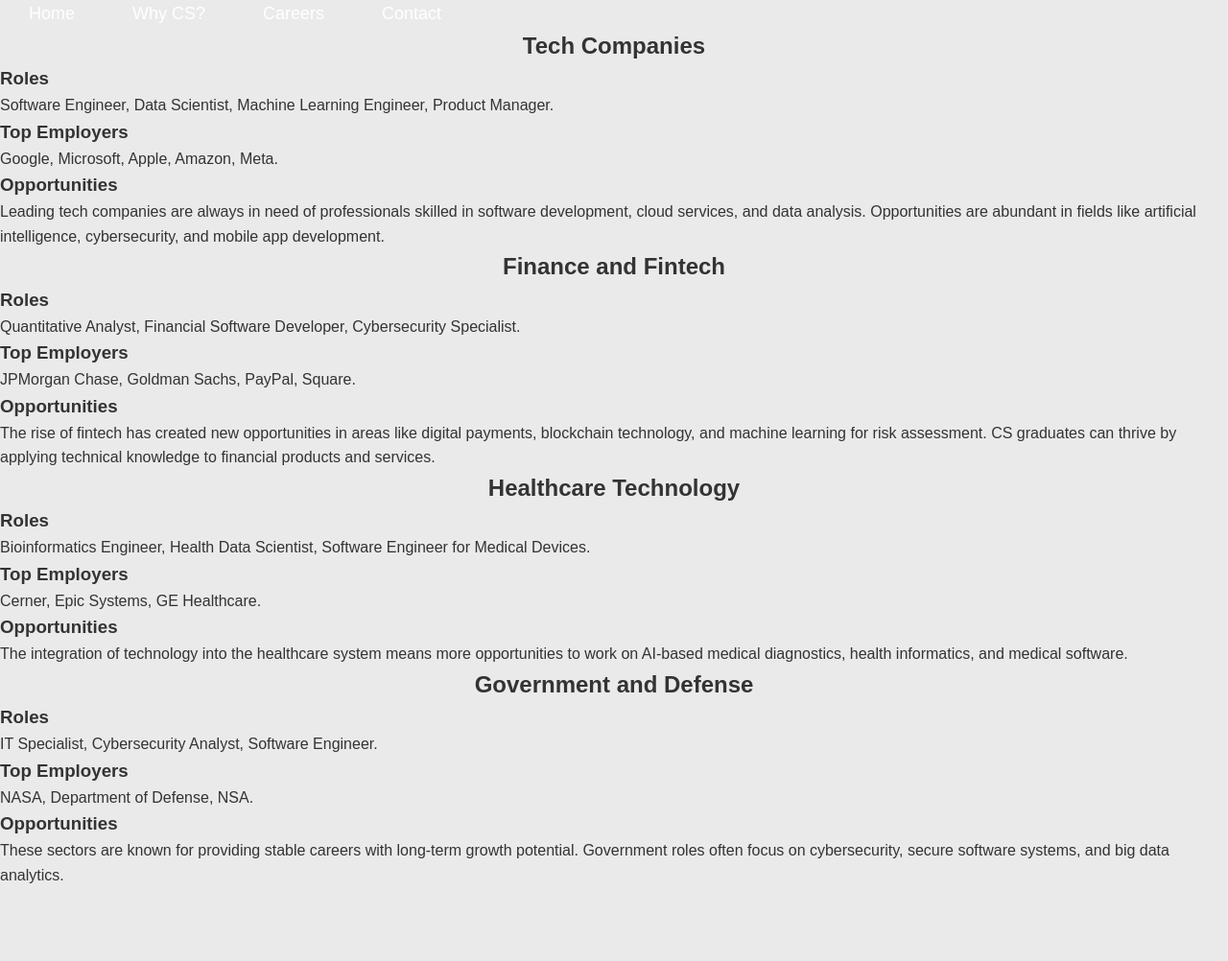
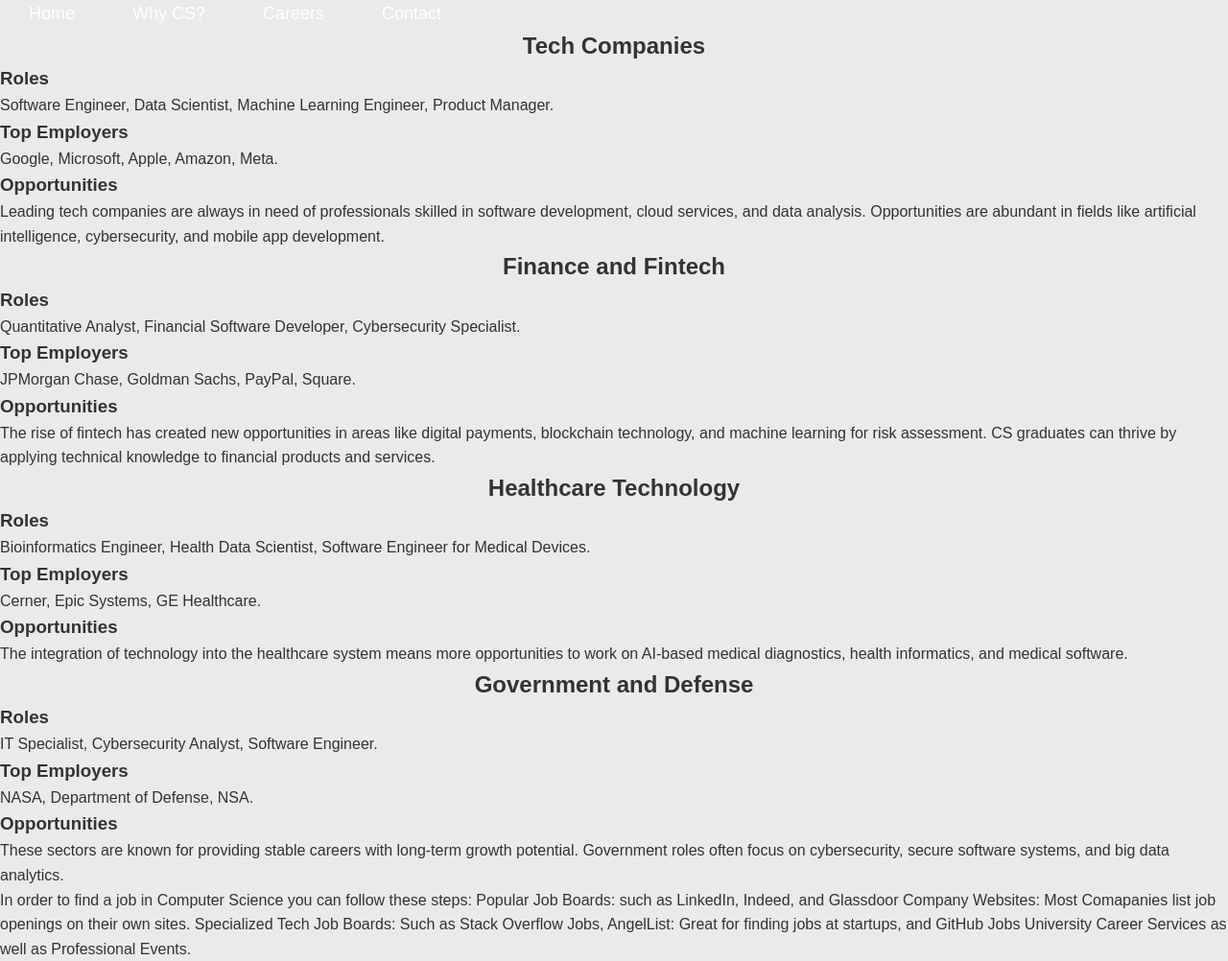
Before and after one commit to Ujackline/SE4Project, a plain HTML site: page jobOpportunities.html in a window 1280 px wide. Shown: the whole page at 96% size. Before the commit the page ends 926 px from the top, so only its background shows below. Drawn offline with Linux system fonts and the light colour scheme.

Commit message:
Update jobOpportunities.html

```diff
--- a/jobOpportunities.html
+++ b/jobOpportunities.html
@@ -48,4 +48,12 @@ CS graduates can thrive by applying technical knowledge to financial products an
 <p>  These sectors are known for providing stable careers with long-term growth potential.
 Government roles often focus on cybersecurity, secure software systems, and big data analytics. </p>
 
+    <p> In order to find a job in Computer Science you can follow these steps:
+    Popular Job Boards: such as LinkedIn, Indeed, and Glassdoor
+    Company Websites: Most Comapanies list job openings on their own sites.
+    Specialized Tech Job Boards: Such as Stack Overflow Jobs, AngelList: Great for finding jobs at startups, and GitHub Jobs
+    University Career Services as well as Professional Events. </p>
+
+
+
 </body>
```
